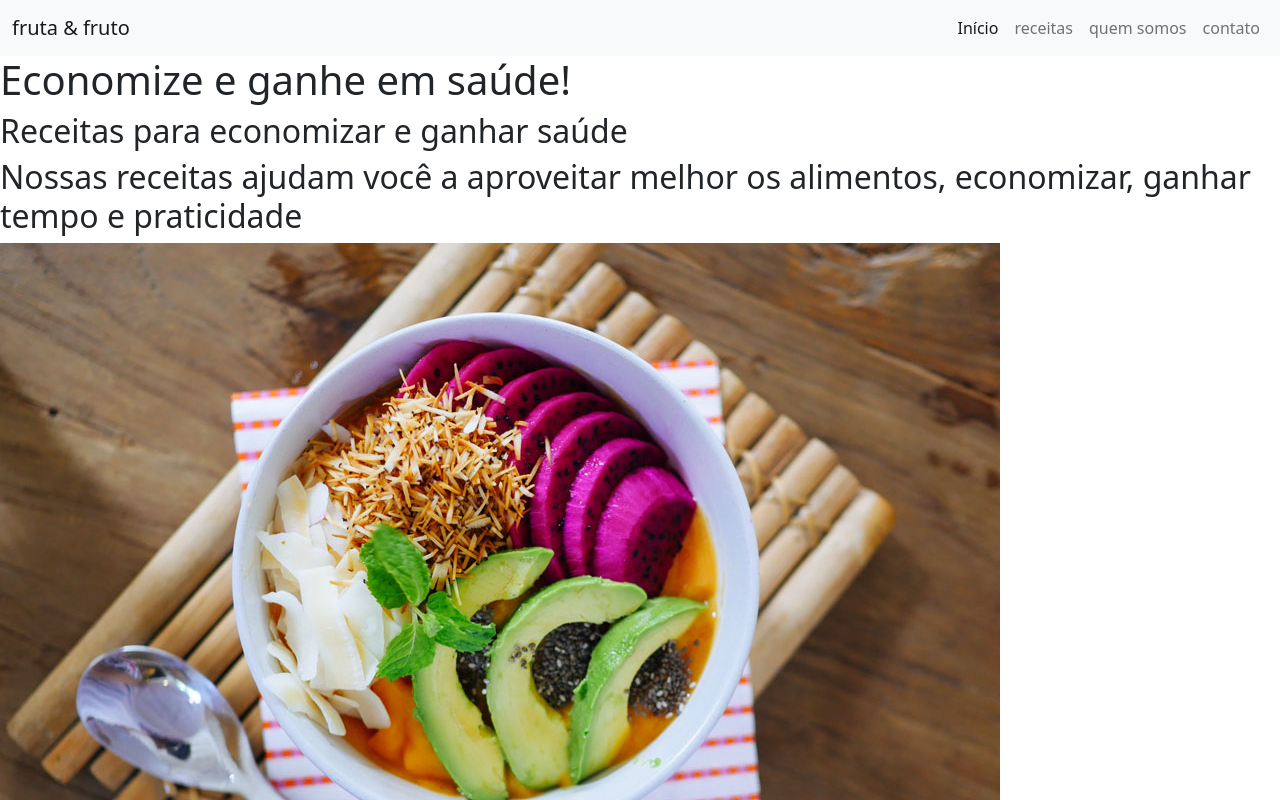
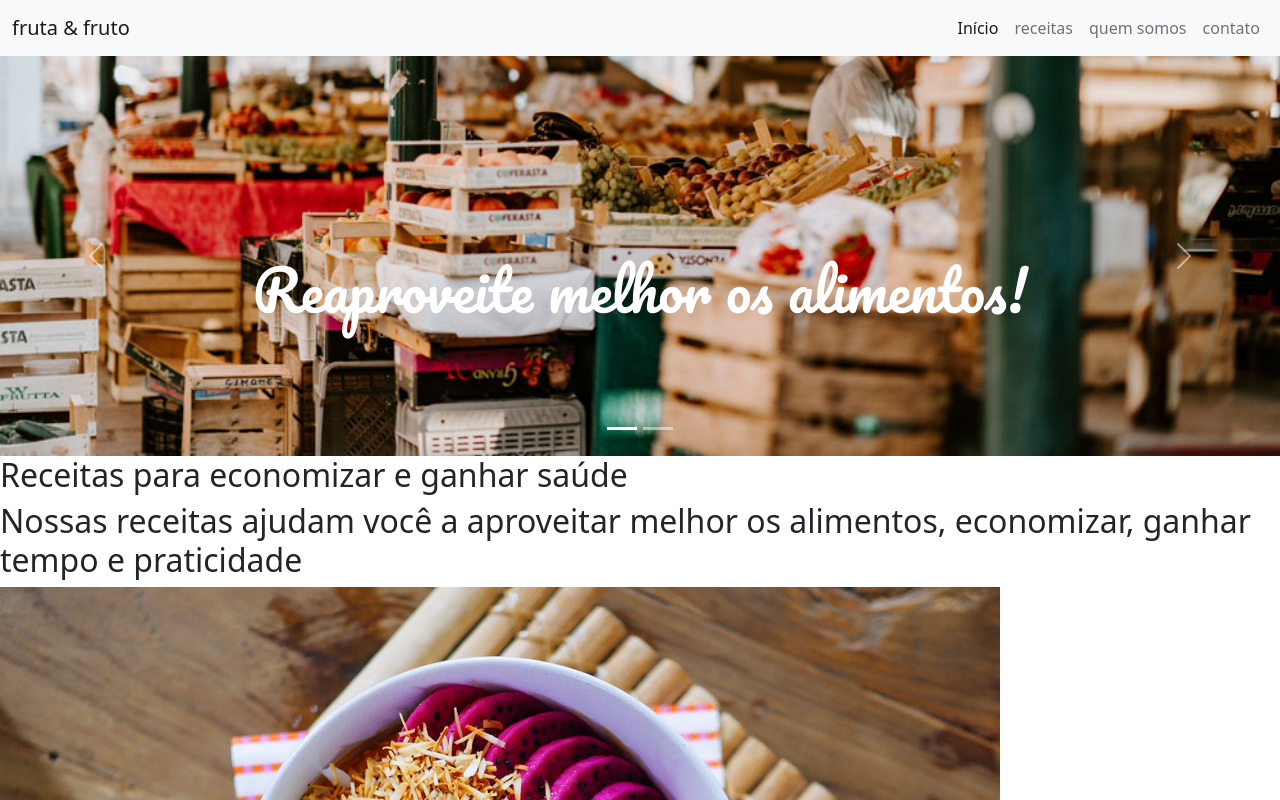
Before and after one commit to leonardodebritto/project-fruta-fruto, a plain HTML site: page index.html in a window 1280 px wide. Both pictures are taken after a click on the link "fruta & fruto". Shown: the top 800 px of the page. Drawn offline with nearby package versions, Linux system fonts and the light colour scheme.

Commit message:
Carousel implementation

```diff
--- a/index.html
+++ b/index.html
@@ -5,6 +5,8 @@
   <meta charset="utf-8">
   <meta name="viewport" content="width=device-width, initial-scale=1">
   <title>fruta e fruto</title>
+  <link rel="preconnect" href="https://fonts.gstatic.com">
+  <link href="https://fonts.googleapis.com/css2?family=Pacifico&display=swap" rel="stylesheet">
   <link
   href="https://cdn.jsdelivr.net/npm/bootstrap@5.0.1/dist/css/bootstrap.min.css"
   rel="stylesheet"
@@ -15,8 +17,10 @@
 
 <body>
 
+  <title>fruto & fruta</title>
+
   <header>
-    <nav class="navbar navbar-expand-lg navbar-light bg-light fixed-top">
+    <nav class="navbar navbar-expand-lg navbar-light bg-light">
       <div class="container-fluid">
         <a class="navbar-brand" href="#">fruta & fruto</a>
         <button class="navbar-toggler" type="button" data-bs-toggle="collapse" data-bs-target="#navbarNav" aria-controls="navbarNav" aria-expanded="false" aria-label="Toggle navigation">
@@ -42,10 +46,36 @@
     </nav>
   </header>
 
-  <title>fruto & fruta</title>
+  <div id="carouselExampleCaptions" class="carousel slide" data-bs-ride="carousel" data-bs-interval="3000">
+    <div class="carousel-indicators">
+      <button type="button" data-bs-target="#carouselExampleCaptions" data-bs-slide-to="0" class="active" aria-current="true" aria-label="Slide 1"></button>
+      <button type="button" data-bs-target="#carouselExampleCaptions" data-bs-slide-to="1" aria-label="Slide 2"></button>
+    </div>
+    <div class="carousel-inner">
+      <div class="carousel-item active">
+        <img src="src/img/carrossel-img1.jpg" class="d-block w-100 imagem-carrossel-um" alt="...">
+        <div class="carousel-caption d-none d-md-block h-50">
+          <h1 class="fonte-titulo display-4">Reaproveite melhor os alimentos!</h1>
+        </div>
+      </div>
+      <div class="carousel-item">
+        <img src="src/img/carrossel-img2.jpg" class="d-block w-100 imagem-carrossel-dois" alt="...">
+        <div class="carousel-caption d-none d-md-block h-50">
+          <h1 class="fonte-titulo display-4">Economize e ganhe em saúde!</h1>
+        </div>
+      </div>
+    </div>
+    <button class="carousel-control-prev" type="button" data-bs-target="#carouselExampleCaptions" data-bs-slide="prev">
+      <span class="carousel-control-prev-icon" aria-hidden="true"></span>
+      <span class="visually-hidden">Previous</span>
+    </button>
+    <button class="carousel-control-next" type="button" data-bs-target="#carouselExampleCaptions" data-bs-slide="next">
+      <span class="carousel-control-next-icon" aria-hidden="true"></span>
+      <span class="visually-hidden">Next</span>
+    </button>
+  </div>
 
-  <h1>Reaproveite melhor os alimentos!</h1>
-  <h1>Economize e ganhe em saúde!</h1>
+
 
   <h2>Receitas para economizar e ganhar saúde</h2>
   <h2>Nossas receitas ajudam você a aproveitar melhor os alimentos, economizar, ganhar tempo e praticidade</h2>
--- a/src/style.css
+++ b/src/style.css
@@ -0,0 +1,14 @@
+.imagem-carrossel-um {
+    object-fit: cover;
+    object-position: 0 90%;
+    height: 400px;
+}
+
+.imagem-carrossel-dois {
+    object-fit: cover;
+    height: 400px;
+}
+
+.fonte-titulo {
+    font-family: 'Pacifico', cursive;
+}
```
